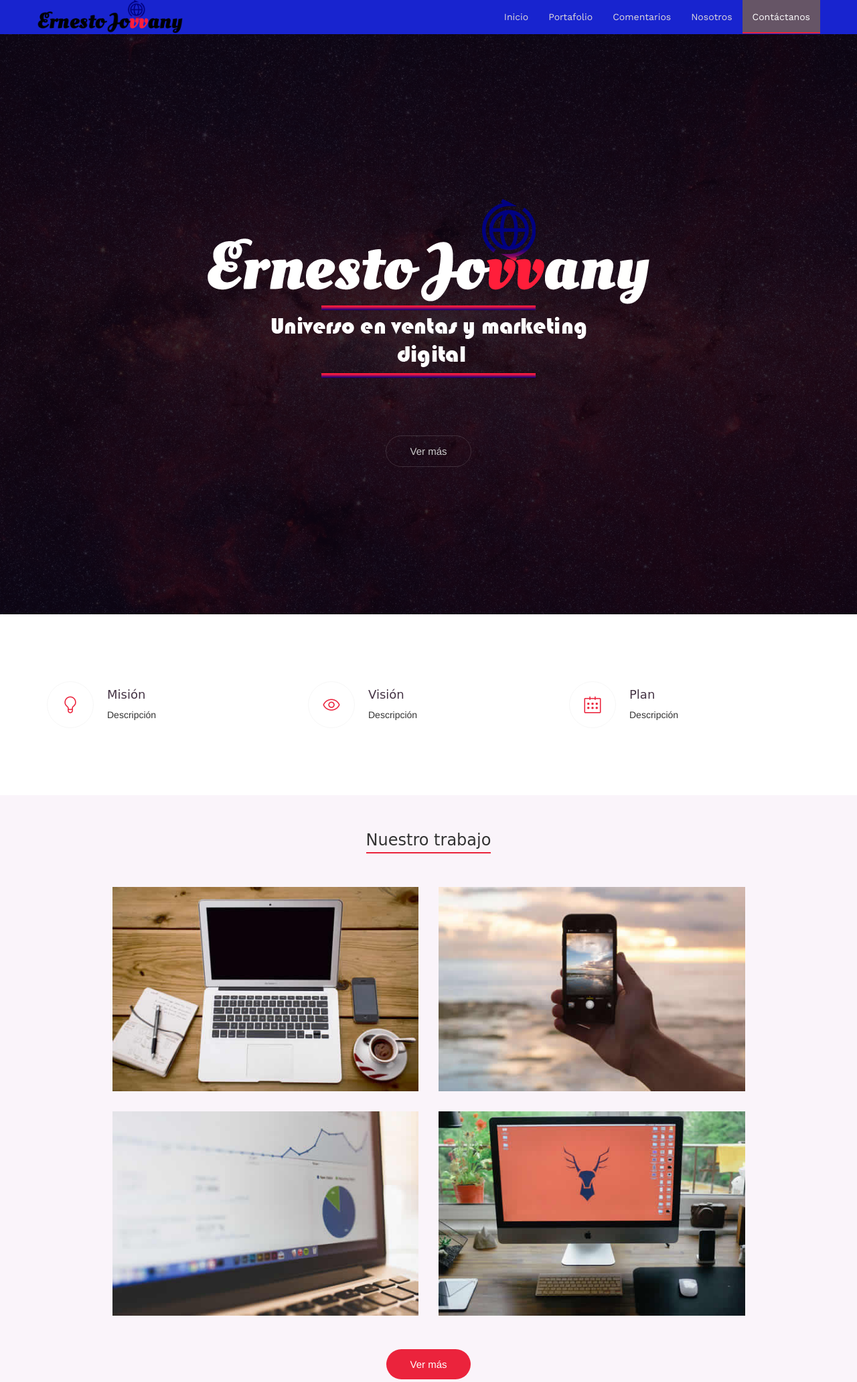
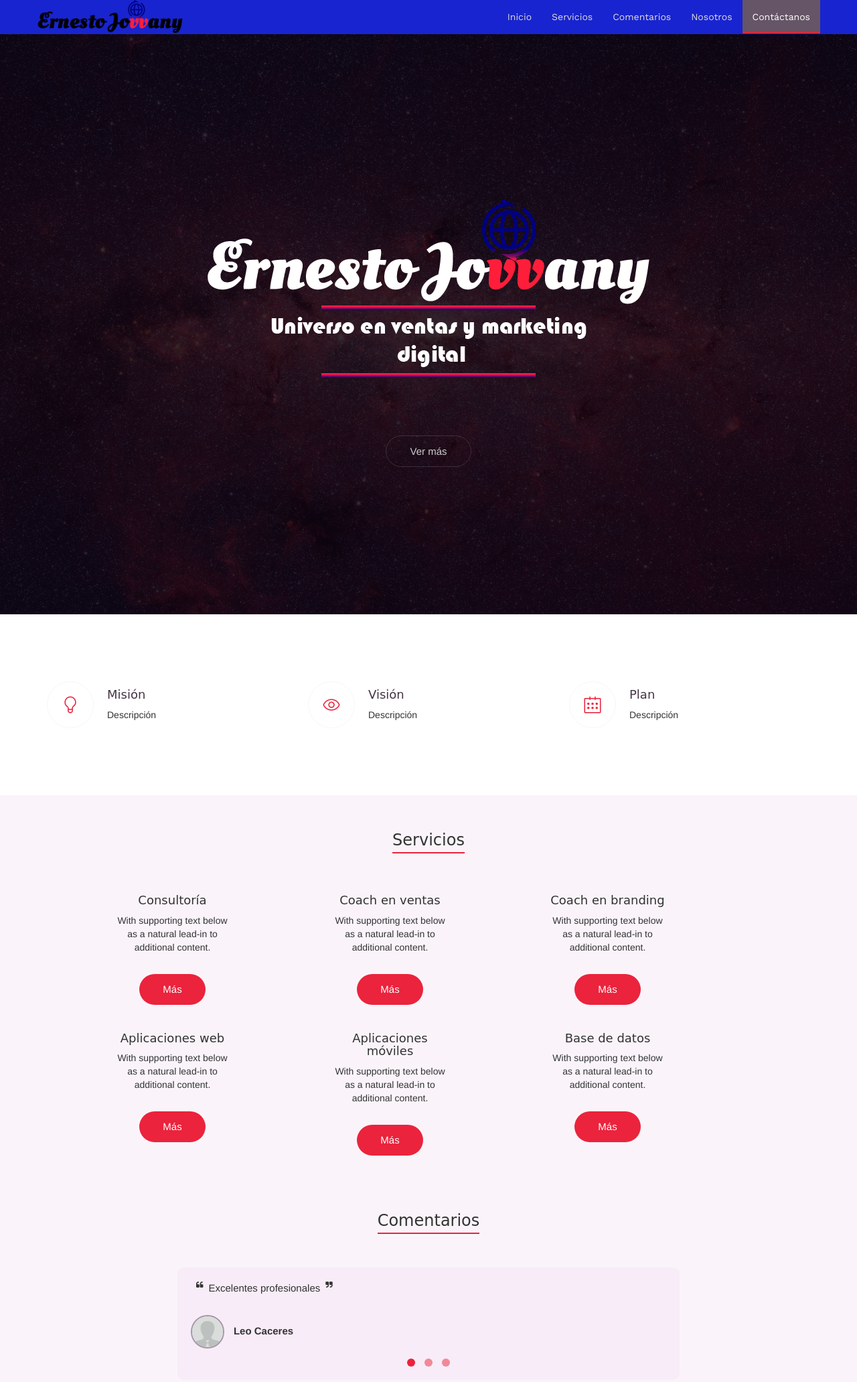
Before and after one commit to ramcevsolutions/digitalernesto, a PHP site: page / in a window 1280 px wide. Shown: the top 2063 px of the page at 67% size. Run offline with PHP 8.4, Linux system fonts and the light colour scheme; some web fonts are replaced.

Commit message:
Se agregan los servicios

```diff
--- a/index.php
+++ b/index.php
@@ -1,16 +1,17 @@
 <!doctype html>
 <html>
+
 <head>
   <meta charset="utf-8">
   <title>Ernesto</title>
-<link rel="stylesheet" type="text/css" href="css/bootstrap.min.css"/>
-<link rel="stylesheet" type="text/css" href="css/font-awesome.min.css"/>
-<link rel="stylesheet" type="text/css" href="css/simple-line-icons.css"/>
-<link rel="stylesheet" type="text/css" href="css/animate.css"/>
-<link rel="stylesheet" type="text/css" href="style.css"/>
-<link rel="stylesheet" type="text/css" href="css/owl.carousel.css"/>
-<link rel="stylesheet" type="text/css" href="css/owl.theme.css"/>
-<link rel="stylesheet" type="text/css" href="css/owl.transitions.css"/>
+  <link rel="stylesheet" type="text/css" href="css/bootstrap.min.css" />
+  <link rel="stylesheet" type="text/css" href="css/font-awesome.min.css" />
+  <link rel="stylesheet" type="text/css" href="css/simple-line-icons.css" />
+  <link rel="stylesheet" type="text/css" href="css/animate.css" />
+  <link rel="stylesheet" type="text/css" href="style.css" />
+  <link rel="stylesheet" type="text/css" href="css/owl.carousel.css" />
+  <link rel="stylesheet" type="text/css" href="css/owl.theme.css" />
+  <link rel="stylesheet" type="text/css" href="css/owl.transitions.css" />
   <meta name="viewport" content="width=device-width, initial-scale=1.0">
   <link href='https://fonts.googleapis.com/css?family=Work+Sans:400,100,200,300,500,600,800,900' rel='stylesheet' type='text/css'>
   <link href='https://fonts.googleapis.com/css?family=Oleo+Script+Swash+Caps:400,700' rel='stylesheet' type='text/css'>
@@ -22,11 +23,12 @@
       <div class="container">
         <div class="navbar-header">
           <button type="button" class="navbar-toggle" data-toggle="collapse" data-target="#myNavbar"> <span class="icon-bar"></span> <span class="icon-bar"></span> <span class="icon-bar"></span> </button>
-        <a class="navbar-brand" href="#"><img src="Ethereal/images/logoernesto.png" id="img-blanco" alt="" style="height: 50px; margin: -15px;"></a> </div>
+          <a class="navbar-brand" href="#"><img src="Ethereal/images/logoernesto.png" id="img-blanco" alt="" style="height: 50px; margin: -15px;"></a>
+        </div>
         <div class="collapse navbar-collapse" id="myNavbar">
           <ul class="nav navbar-nav navbar-right">
             <li class="active"><a href="#banner">Inicio</a></li>
-          <li><a href="#work">Portafolio</a></li>
+            <li><a href="#work">Servicios</a></li>
             <li><a href="#testimonials">Comentarios</a></li>
             <li><a href="#about">Nosotros</a></li>
             <li><a href="#contact">Contáctanos</a></li>
@@ -84,23 +86,75 @@
     <div class="container">
       <div class="row">
         <div class="col-lg-10 col-lg-offset-1 text-center text">
-        <h3>Nuestro trabajo</h3>
+          <h3>Servicios</h3>
           <div class="row">
-          <div class="col-md-6 col-sm-6">
-            <div class="portfolio-item"> <a href="#"> <img class="img-portfolio img-responsive" src="images/portfolio-1.jpg"> </a> </div>
-          </div>
-          <div class="col-md-6 col-sm-6">
-            <div class="portfolio-item"> <a href="#"> <img class="img-portfolio img-responsive" src="images/portfolio-2.jpg"> </a> </div>
-          </div>
-          <div class="col-md-6 col-sm-6">
-            <div class="portfolio-item"> <a href="#"> <img class="img-portfolio img-responsive" src="images/portfolio-3.jpg"> </a> </div>
-          </div>
-          <div class="col-md-6 col-sm-6">
-            <div class="portfolio-item"> <a href="#"> <img class="img-portfolio img-responsive" src="images/portfolio-4.jpg"> </a> </div>
+            <div class="col-md-4 col-sm-4">
+              <div class="portfolio-item">
+                <div class="card" style="width: 18rem;">
+                  <div class="card-body">
+                    <h4 class="card-title">Consultoría</h4>
+                    <p class="card-text">With supporting text below as a natural lead-in to additional content.</p>
+                    <a href="#" class="view-more">Más</a>
                   </div>
                 </div>
-        <!-- /.row (nested) -->
-        <a href="#" class="view-more">Ver más</a> </div>
+              </div>
+            </div>
+            <div class="col-md-4 col-sm-4">
+              <div class="portfolio-item">
+                <div class="card" style="width: 18rem;">
+                  <div class="card-body">
+                    <h4 class="card-title">Coach en ventas</h4>
+                    <p class="card-text">With supporting text below as a natural lead-in to additional content.</p>
+                    <a href="#" class="view-more">Más</a>
+                  </div>
+                </div>
+              </div>
+            </div>
+            <div class="col-md-4 col-sm-4">
+              <div class="portfolio-item">
+                <div class="card" style="width: 18rem;">
+                  <div class="card-body">
+                    <h4 class="card-title">Coach en branding</h4>
+                    <p class="card-text">With supporting text below as a natural lead-in to additional content.</p>
+                    <a href="#" class="view-more">Más</a>
+                  </div>
+                </div>
+              </div>
+            </div>
+            <div class="col-md-4 col-sm-4">
+              <div class="portfolio-item">
+                <div class="card" style="width: 18rem;">
+                  <div class="card-body">
+                    <h4 class="card-title">Aplicaciones web</h4>
+                    <p class="card-text">With supporting text below as a natural lead-in to additional content.</p>
+                    <a href="#" class="view-more">Más</a>
+                  </div>
+                </div>
+              </div>
+            </div>
+            <div class="col-md-4 col-sm-4">
+              <div class="portfolio-item">
+                <div class="card" style="width: 18rem;">
+                  <div class="card-body">
+                    <h4 class="card-title">Aplicaciones móviles</h4>
+                    <p class="card-text">With supporting text below as a natural lead-in to additional content.</p>
+                    <a href="#" class="view-more">Más</a>
+                  </div>
+                </div>
+              </div>
+            </div>
+            <div class="col-md-4 col-sm-4">
+              <div class="portfolio-item">
+                <div class="card" style="width: 18rem;">
+                  <div class="card-body">
+                    <h4 class="card-title">Base de datos</h4>
+                    <p class="card-text">With supporting text below as a natural lead-in to additional content.</p>
+                    <a href="#" class="view-more">Más</a>
+                  </div>
+                </div>
+              </div>
+            </div>
+        </div>
         <!-- /.col-lg-10 -->
       </div>
       <!-- /.row -->
@@ -119,19 +173,19 @@
           <div id="owl-demo" class="owl-carousel owl-theme test">
             <div class="item">
               <p><sup><i class="fa fa-quote-left"></i></sup>Excelentes profesionales<sup><i class="fa fa-quote-right"></i></sup></p>
-            <div class="test-img"> <img src="images/team-img-01.jpg"/>
+              <div class="test-img"> <img src="images/team-img-01.jpg" />
                 <p><strong>Leo Caceres</strong></p>
               </div>
             </div>
             <div class="item">
               <p><sup><i class="fa fa-quote-left"></i></sup>Gracias. He incrementado las ventas<sup><i class="fa fa-quote-right"></i></sup></p>
-            <div class="test-img"> <img src="images/team-img-02.jpg"/>
+              <div class="test-img"> <img src="images/team-img-02.jpg" />
                 <p><strong>Ramiro Mairena</strong></p>
               </div>
             </div>
             <div class="item">
               <p><sup><i class="fa fa-quote-left"></i></sup>100% recomendado<sup><i class="fa fa-quote-right"></i></sup></p>
-            <div class="test-img"> <img src="images/team-img-03.jpg"/>
+              <div class="test-img"> <img src="images/team-img-03.jpg" />
                 <p><strong>Fabiola Pérez</strong></p>
               </div>
             </div>
@@ -194,7 +248,7 @@
         </div>
         <div class="col-md-7 col-sm-offset-0 col-sm-6 col-xs-offset-1 col-xs-10">
           <div class="contact-form">
-          <form  action="https://ernestodigital.herokuapp.com/contacts/create.php" method="POST">
+            <form action="https://ernestodigital.herokuapp.com/contacts/create.php" method="POST">
               <div class="col-md-6">
                 <input type="text" name="name_contact" class="form-control" placeholder="Nombre" required>
               </div>
@@ -215,7 +269,8 @@
             <h4>Dirección</h4>
             <p>Ciudad Quesada, Alajuela<br>
             <div class="email"><i class="fa fa-at"></i>ernesto@gmail.com<br>
-            <i class="fa fa-mobile"></i>8516 8626</div>
+              <i class="fa fa-mobile"></i>8516 8626
+            </div>
             </p>
           </div>
         </div>
@@ -251,11 +306,11 @@ $(document).ready(function() {
 
       $("#owl-demo").owlCarousel({
 
-          navigation : false, // Show next and prev buttons
-          slideSpeed : 500,
-		  autoPlay : 3000,
-          paginationSpeed : 400,
-          singleItem:true
+        navigation: false, // Show next and prev buttons
+        slideSpeed: 500,
+        autoPlay: 3000,
+        paginationSpeed: 400,
+        singleItem: true
 
         // "singleItem:true" is a shortcut for:
         // items : 1,
@@ -269,10 +324,10 @@ $(document).ready(function() {
     });
 
     /*$('.timer').each(count);*/
-	jQuery(function ($) {
+    jQuery(function($) {
       // custom formatting example
       $('.timer').data('countToOptions', {
-        formatter: function (value, options) {
+        formatter: function(value, options) {
           return value.toFixed(options.decimals).replace(/\B(?=(?:\d{3})+(?!\d))/g, ',');
         }
       });
@@ -291,7 +346,7 @@ $(document).ready(function() {
     });
 
 
-	$(document).ready(function(){
+    $(document).ready(function() {
       // Add smooth scrolling to all links in navbar + footer link
       $(".navbar a, footer a[href='#myPage']").on('click', function(event) {
 
@@ -305,7 +360,7 @@ $(document).ready(function() {
         // The optional number (900) specifies the number of milliseconds it takes to scroll to the specified area
         $('html, body').animate({
           scrollTop: $(hash).offset().top
-  }, 900, function(){
+        }, 900, function() {
 
           // Add hash (#) to URL when done scrolling (default click behavior)
           window.location.hash = hash;
@@ -314,4 +369,5 @@ $(document).ready(function() {
     })
   </script>
 </body>
+
 </html>
```
Lines whose indentation alone changed are shown as unchanged.
